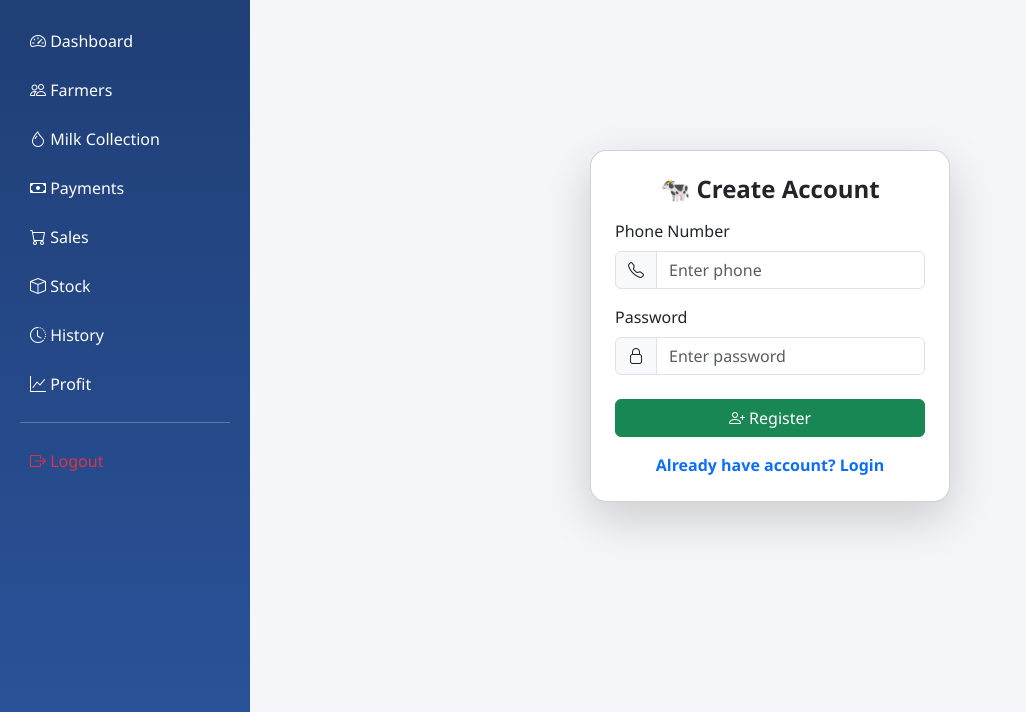
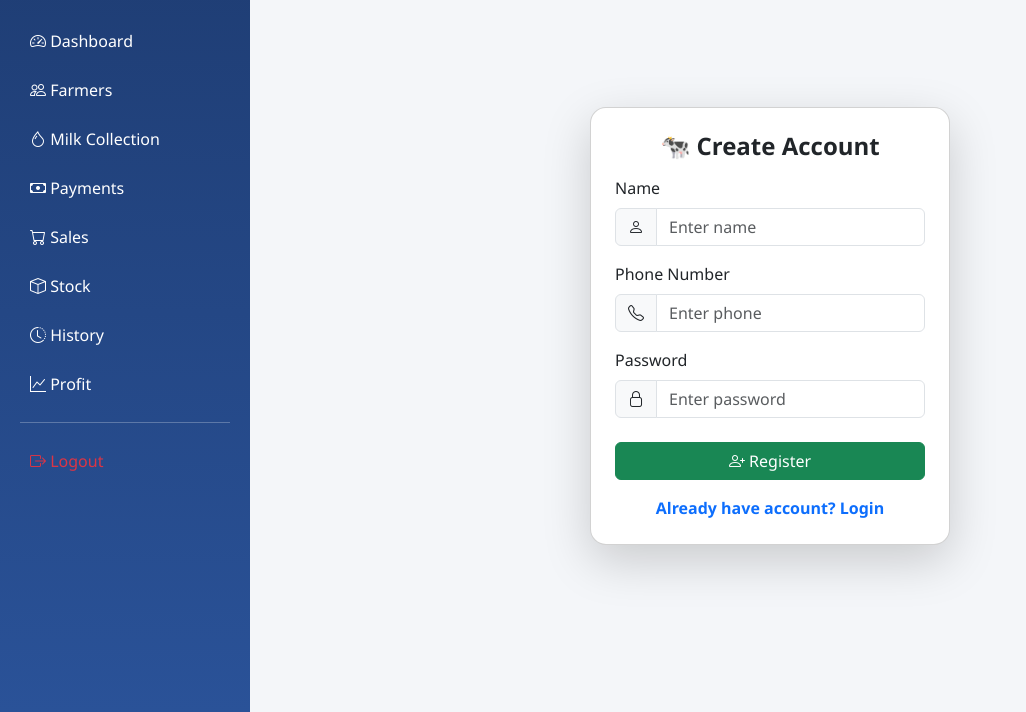
Before and after one commit to mithunnagaraj44-ops/dairy-management-system, a Flask app: page /register in a window 1280 px wide. Shown: the part 88-800 px from the top of the page, without its empty margins (0-1026 px from the left). Run offline with Flask 3, Linux system fonts and the light colour scheme.

Commit message:
Added name field to manager registration system and updated database schema

```diff
--- a/app.py
+++ b/app.py
@@ -32,7 +32,7 @@ def check_login():
 
 # ================= REGISTER =================
 # ================= REGISTER =================
-@app.route('/register', methods=['GET','POST'])
+@app.route('/register', methods=['GET', 'POST'])
 def register():
 
     db = get_db()
@@ -44,17 +44,23 @@ def register():
 
     if request.method == 'POST':
 
+        name = request.form.get('name')
         phone = request.form.get('phone')
         password = request.form.get('password')
 
-        if not phone or not password:
+        if not name or not phone or not password:
             return "Missing data"
 
         # CHECK EXISTING USER
         cursor.execute("""
-            SELECT * FROM manager
+
+            SELECT *
+
+            FROM manager
+
             WHERE phone=%s
             AND status != 'rejected'
+
         """, (phone,))
 
         existing_user = cursor.fetchone()
@@ -66,22 +72,32 @@ def register():
             db.close()
 
             return render_template(
+
                 'register.html',
+
                 message="User already exists"
+
             )
 
         # REMOVE OLD REJECTED ACCOUNT
         cursor.execute("""
+
             DELETE FROM manager
+
             WHERE phone=%s
             AND status='rejected'
+
         """, (phone,))
 
-        # INSERT NEW PENDING ACCOUNT
+        # INSERT NEW ACCOUNT
         cursor.execute("""
-            INSERT INTO manager (phone, password, status)
-            VALUES (%s,%s,'pending')
-        """, (phone, password))
+
+            INSERT INTO manager
+            (name, phone, password, status)
+
+            VALUES (%s, %s, %s, 'pending')
+
+        """, (name, phone, password))
 
         db.commit()
 
@@ -89,8 +105,11 @@ def register():
         db.close()
 
         return render_template(
+
             'register.html',
+
             message="Registration submitted. Waiting for proprietor approval."
+
         )
 
     cursor.close()
--- a/templates/register.html
+++ b/templates/register.html
@@ -1,25 +1,60 @@
 {% extends 'base.html' %}
+
 {% block content %}
 
-<div class="d-flex justify-content-center align-items-center" style="height:80vh;">
+<div class="d-flex justify-content-center align-items-center"
+     style="height:80vh;">
 
-<div class="card shadow-lg p-4 rounded-4" style="width:360px;">
+<div class="card shadow-lg p-4 rounded-4"
+     style="width:360px;">
 
-<h4 class="text-center fw-bold mb-3">🐄 Create Account</h4>
+<h4 class="text-center fw-bold mb-3">
+🐄 Create Account
+</h4>
 
-<!-- SUCCESS / ERROR MESSAGE -->
+<!-- MESSAGE -->
 {% if message %}
+
 <div class="alert alert-info text-center">
     {{ message }}
 </div>
+
 {% endif %}
 
 <form method="POST" action="/register">
 
+<!-- NAME -->
 <div class="mb-3">
-<label class="form-label">Phone Number</label>
+
+<label class="form-label">
+Name
+</label>
 
 <div class="input-group">
+
+<span class="input-group-text">
+<i class="bi bi-person"></i>
+</span>
+
+<input type="text"
+       name="name"
+       class="form-control"
+       placeholder="Enter name"
+       required>
+
+</div>
+
+</div>
+
+<!-- PHONE -->
+<div class="mb-3">
+
+<label class="form-label">
+Phone Number
+</label>
+
+<div class="input-group">
+
 <span class="input-group-text">
 <i class="bi bi-telephone"></i>
 </span>
@@ -30,13 +65,20 @@
        placeholder="Enter phone"
        pattern="[0-9]{10}"
        required>
-</div>
+
 </div>
 
+</div>
+
+<!-- PASSWORD -->
 <div class="mb-3">
-<label class="form-label">Password</label>
+
+<label class="form-label">
+Password
+</label>
 
 <div class="input-group">
+
 <span class="input-group-text">
 <i class="bi bi-lock"></i>
 </span>
@@ -46,19 +88,30 @@
        class="form-control"
        placeholder="Enter password"
        required>
+
 </div>
+
 </div>
 
 <button class="btn btn-success w-100 mt-2">
-<i class="bi bi-person-plus"></i> Register
+
+<i class="bi bi-person-plus"></i>
+
+Register
+
 </button>
 
 </form>
 
 <div class="text-center mt-3">
-<a href="/login" class="text-decoration-none fw-semibold">
+
+<a href="/login"
+   class="text-decoration-none fw-semibold">
+
 Already have account? Login
+
 </a>
+
 </div>
 
 </div>
```
